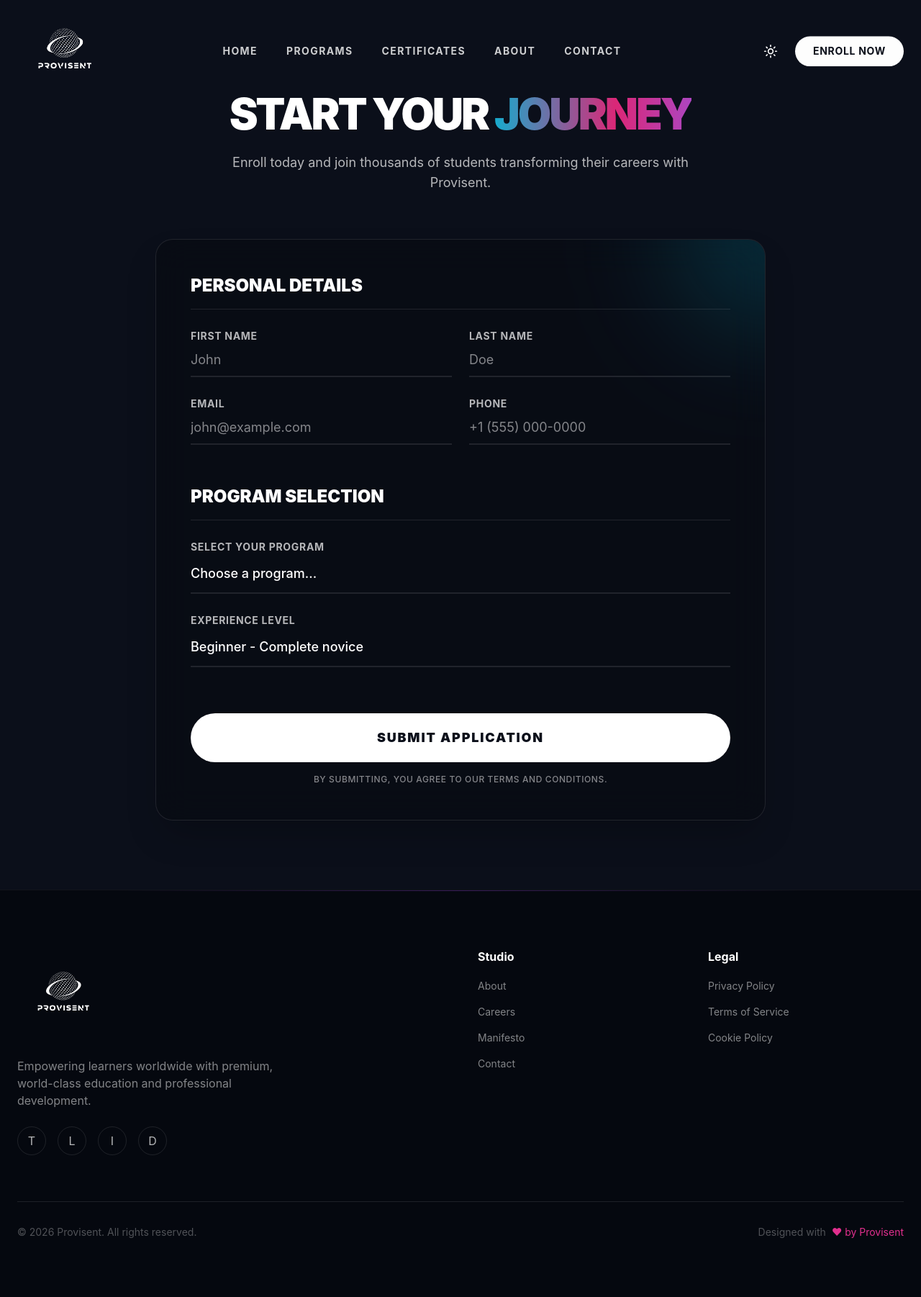
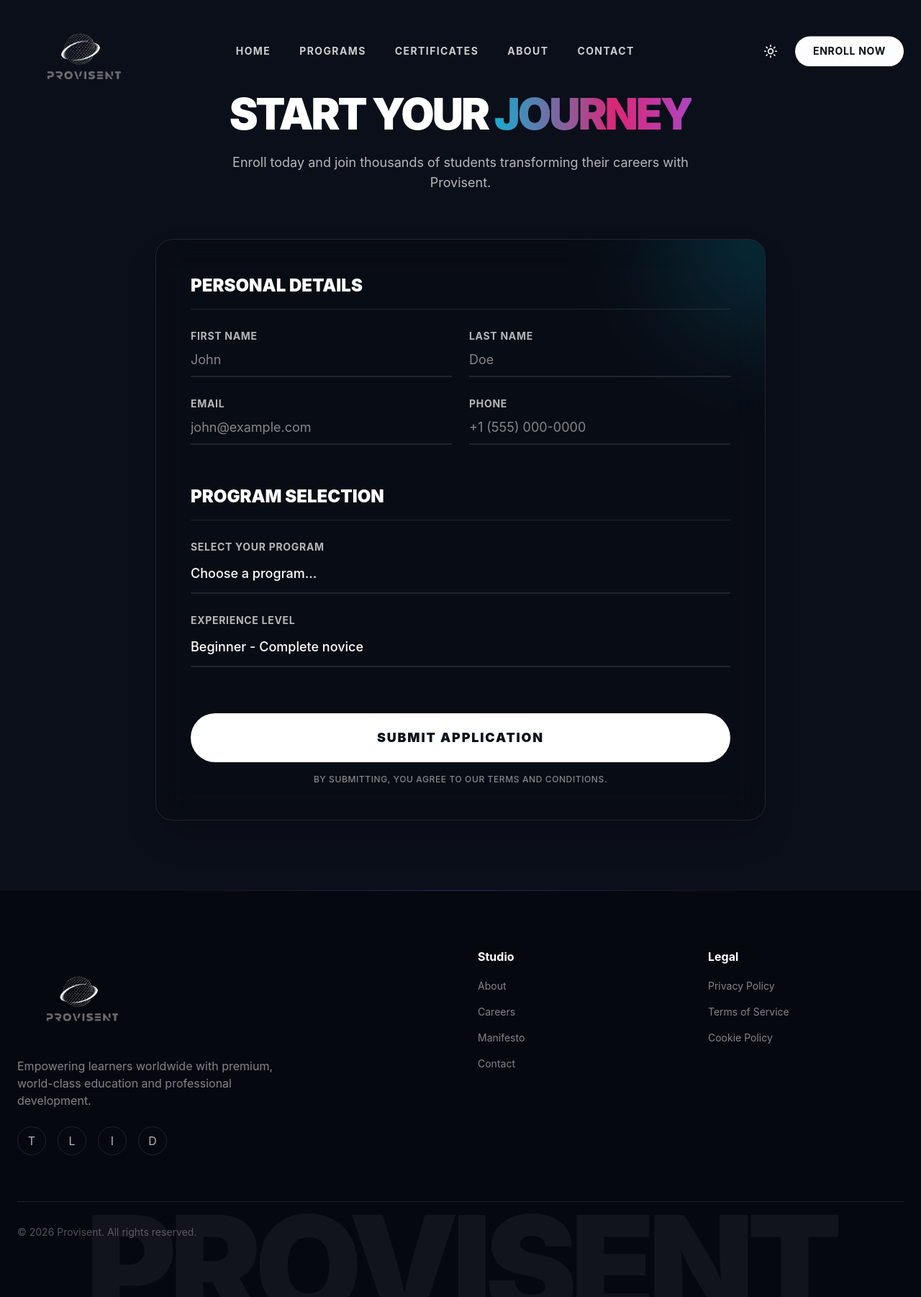
Before and after one commit to bharani303/provisent, a React (Vite) app: page /enroll in a window 1280 px wide. Shown: the whole page at 72% size. Built offline with nearby package versions, Linux system fonts and the light colour scheme.

Commit message:
Update logo-dark image and add radiant gradient hover to nav links

```diff
--- /dev/null
+++ b/remove_bg_new.cjs
@@ -0,0 +1,25 @@
+const { Jimp } = require('jimp');
+
+async function removeBlackBg() {
+    try {
+        const image = await Jimp.read('public/logo-dark-original.jpeg');
+
+        image.scan(0, 0, image.bitmap.width, image.bitmap.height, function (x, y, idx) {
+            const red = this.bitmap.data[idx + 0];
+            const green = this.bitmap.data[idx + 1];
+            const blue = this.bitmap.data[idx + 2];
+
+            // The image is black background with white logo. Make close to black transparent.
+            if (red < 35 && green < 35 && blue < 35) {
+                this.bitmap.data[idx + 3] = 0;
+            }
+        });
+
+        await image.write('public/logo-dark.png');
+        console.log('Background removed successfully: public/logo-dark.png');
+    } catch (err) {
+        console.error('Error processing image:', err);
+    }
+}
+
+removeBlackBg();
--- a/src/components/layout/Footer.jsx
+++ b/src/components/layout/Footer.jsx
@@ -44,10 +44,13 @@ const Footer = () => {
 
                 <div className="flex flex-col md:flex-row justify-between items-center pt-8 border-t border-white/10">
                     <p className="text-white/30 text-sm">© {new Date().getFullYear()} Provisent. All rights reserved.</p>
-                    <p className="text-white/30 text-sm mt-2 md:mt-0 flex items-center gap-2">
-                        Designed with <span className="text-pink-500 animate-pulse">♥ by Provisent</span>
-                    </p>
+
                 </div>
+            </div>
+
+            {/* Huge background text */}
+            <div className="absolute bottom-[-100px] left-1/2 -translate-x-1/2 text-[15vw] font-black text-white/5 whitespace-nowrap pointer-events-none select-none uppercase tracking-tighter">
+                Provisent
             </div>
         </footer>
     );
--- a/src/components/layout/Navbar.jsx
+++ b/src/components/layout/Navbar.jsx
@@ -130,11 +130,13 @@ const Navbar = () => {
                                 key={item.title}
                                 to={item.url}
                                 className={({ isActive }) =>
-                                    `relative group overflow-hidden ${isActive ? 'text-foreground' : 'hover:text-foreground transition-colors'}`
+                                    `relative group overflow-hidden ${isActive ? 'text-foreground' : 'transition-colors'}`
                                 }
                             >
-                                {item.title}
-                                <span className="absolute bottom-0 left-0 w-full h-[2px] bg-foreground transform -translate-x-[101%] group-hover:translate-x-0 transition-transform duration-300 ease-out"></span>
+                                <span className="relative z-10 group-hover:text-transparent group-hover:bg-clip-text group-hover:bg-gradient-to-r group-hover:from-cyan-400 group-hover:via-purple-500 group-hover:to-pink-500 transition-all duration-300">
+                                    {item.title}
+                                </span>
+                                <span className="absolute bottom-0 left-0 w-full h-[2px] bg-gradient-to-r from-cyan-400 via-purple-500 to-pink-500 transform -translate-x-[101%] group-hover:translate-x-0 transition-transform duration-300 ease-out"></span>
                             </NavLink>
                         ))}
                     </div>
```
Also changed, not shown: public/logo-dark-original.jpeg (added), public/logo-dark.png.
